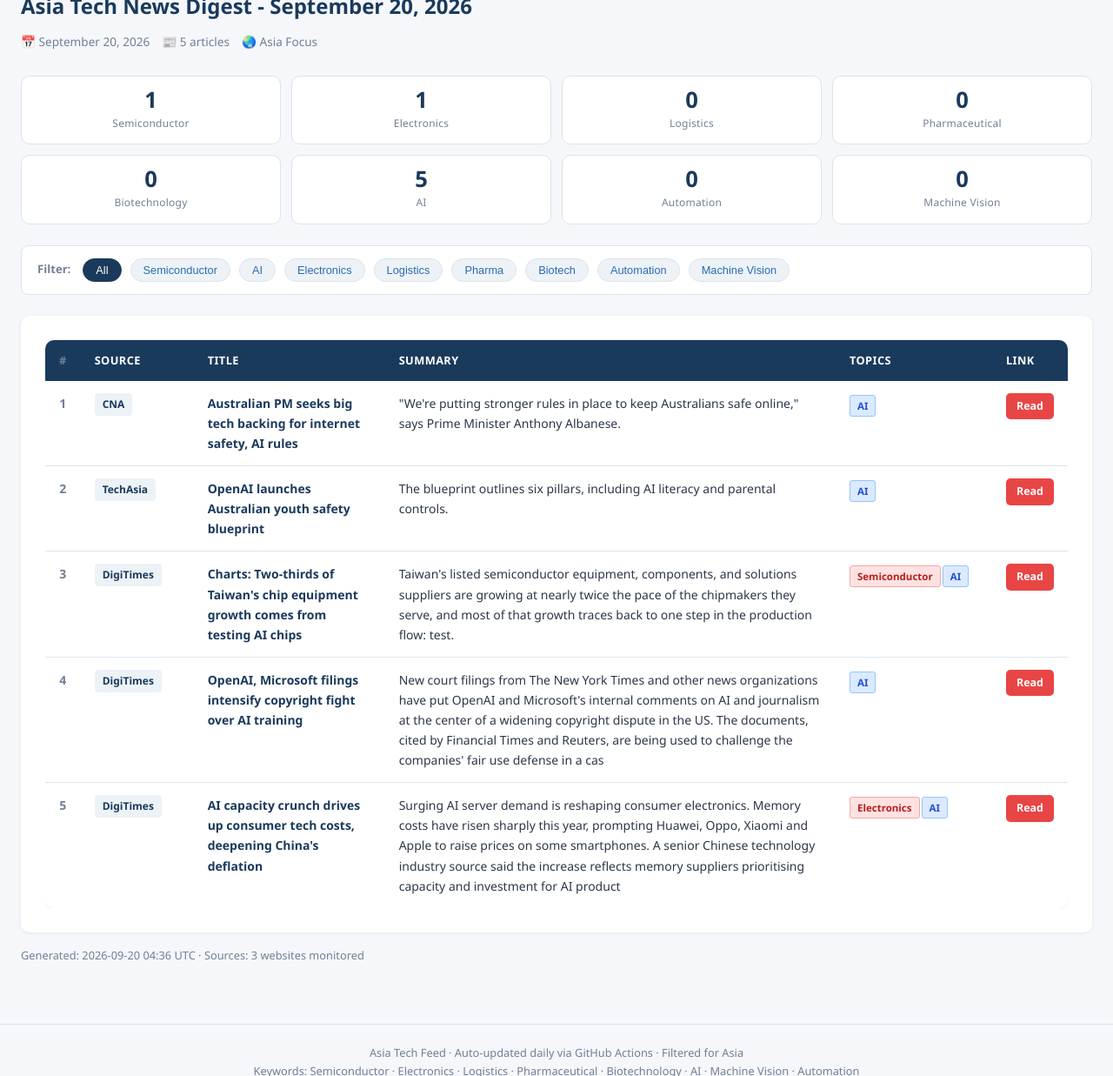
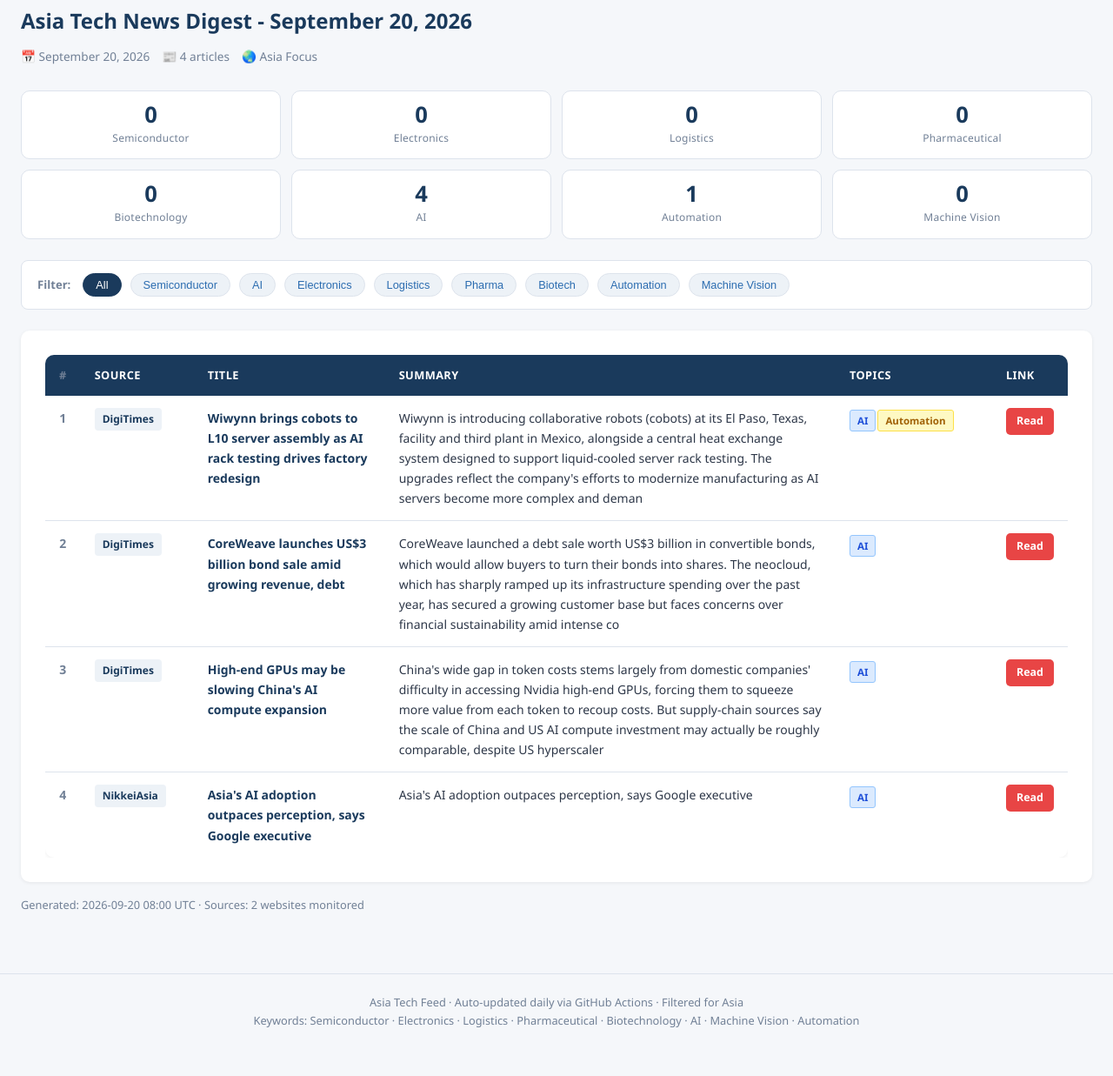
Before and after one commit to asiatechfeed/Asia-Tech-Feed, a Jekyll site: the page built from _posts/2026-09-20-asia-tech-news-digest.md, in a window 1280 px wide and 1400 px high, scrolled down 304 px, cut to the strip 163-1400 px from the top of the window. Shown: the whole strip at 87% size. Built offline with Jekyll 4.4.1, drawn with Linux system fonts in a browser that asks for light colours; a script that is not in the unit is left out; after the commit the page ends 1673 px from its top, so only the background shows below that; some of the changed text lies outside the part shown.

Commit message:
📰 News digest 2026-09-20 (4 articles)

```diff
--- a/_data/seen_urls.json
+++ b/_data/seen_urls.json
@@ -216,5 +216,9 @@
   "741eeb1baf": "2026-09-20",
   "71a8cecacc": "2026-09-20",
   "5ea7dd50fb": "2026-09-20",
-  "bc75d0a209": "2026-09-20"
+  "bc75d0a209": "2026-09-20",
+  "1c5e1fed1f": "2026-09-20",
+  "7abc7e455d": "2026-09-20",
+  "3fadc925a7": "2026-09-20",
+  "00f577e87a": "2026-09-20"
 }
--- a/_posts/2026-09-20-asia-tech-news-digest.md
+++ b/_posts/2026-09-20-asia-tech-news-digest.md
@@ -1,16 +1,16 @@
 ---
 layout: post
 title: "Asia Tech News Digest - September 20, 2026"
-date: 2026-09-20 12:36:33 +0800
-articles_count: 5
-sources_count: 3
-sources: ["CNA", "DigiTimes", "TechAsia"]
+date: 2026-09-20 16:00:42 +0800
+articles_count: 4
+sources_count: 2
+sources: ["DigiTimes", "NikkeiAsia"]
 csv_file: /assets/data/news-2026-09-20.tsv
-featured_title: "Australian PM seeks big tech backing for internet safety, AI rules"
-featured_url: "https://www.channelnewsasia.com/world/australian-pm-seeks-big-tech-backing-internet-safety-ai-rules-6397216"
-featured_source: "CNA"
-featured_summary: "\"We're putting stronger rules in place to keep Australians safe online,\" says Prime Minister Anthony Albanese."
-featured_image: "https://dam.mediacorp.sg/image/upload/s--bbjlrM5X--/c_fill,g_auto,h_676,w_1200/f_auto,q_auto/v1/mediacorp/cna/image/2026/09/20/000_c8td9t3.jpg?itok=06j3Dijv"
+featured_title: "Wiwynn brings cobots to L10 server assembly as AI rack testing drives factory redesign"
+featured_url: "https://www.digitimes.com/news/a20260918PD216/wiwynn-testing-manufacturing-plant-cooling.html"
+featured_source: "DigiTimes"
+featured_summary: "Wiwynn is introducing collaborative robots (cobots) at its El Paso, Texas, facility and third plant in Mexico, alongside a central heat exchange system designed to support liquid-cooled server rack testing. The upgrades reflect the company's efforts to modernize manufacturing as AI servers become more complex and deman"
+featured_image: "https://img.digitimes.com/newsshow/20260918pd216_files/2_b.jpg"
 ---
 
 <table class="news-table">
@@ -27,43 +27,35 @@ featured_image: "https://dam.mediacorp.sg/image/upload/s--bbjlrM5X--/c_fill,g_au
 <tbody>
 <tr>
   <td class="col-num">1</td>
-  <td class="col-source"><span class="source-badge">CNA</span></td>
-  <td class="col-title"><span class="article-title">Australian PM seeks big tech backing for internet safety, AI rules</span></td>
-  <td class="col-summary">"We're putting stronger rules in place to keep Australians safe online," says Prime Minister Anthony Albanese.</td>
-  <td class="col-tags"><span class="tag ai">AI</span></td>
-  <td class="col-link"><a class="btn-link" href="https://www.channelnewsasia.com/world/australian-pm-seeks-big-tech-backing-internet-safety-ai-rules-6397216" target="_blank" rel="noopener">Read</a></td>
+  <td class="col-source"><span class="source-badge">DigiTimes</span></td>
+  <td class="col-title"><span class="article-title">Wiwynn brings cobots to L10 server assembly as AI rack testing drives factory redesign</span></td>
+  <td class="col-summary">Wiwynn is introducing collaborative robots (cobots) at its El Paso, Texas, facility and third plant in Mexico, alongside a central heat exchange system designed to support liquid-cooled server rack testing. The upgrades reflect the company's efforts to modernize manufacturing as AI servers become more complex and deman</td>
+  <td class="col-tags"><span class="tag ai">AI</span><span class="tag auto">Automation</span></td>
+  <td class="col-link"><a class="btn-link" href="https://www.digitimes.com/news/a20260918PD216/wiwynn-testing-manufacturing-plant-cooling.html" target="_blank" rel="noopener">Read</a></td>
 </tr>
 <tr>
   <td class="col-num">2</td>
-  <td class="col-source"><span class="source-badge">TechAsia</span></td>
-  <td class="col-title"><span class="article-title">OpenAI launches Australian youth safety blueprint</span></td>
-  <td class="col-summary">The blueprint outlines six pillars, including AI literacy and parental controls.</td>
+  <td class="col-source"><span class="source-badge">DigiTimes</span></td>
+  <td class="col-title"><span class="article-title">CoreWeave launches US$3 billion bond sale amid growing revenue, debt</span></td>
+  <td class="col-summary">CoreWeave launched a debt sale worth US$3 billion in convertible bonds, which would allow buyers to turn their bonds into shares. The neocloud, which has sharply ramped up its infrastructure spending over the past year, has secured a growing customer base but faces concerns over financial sustainability amid intense co</td>
   <td class="col-tags"><span class="tag ai">AI</span></td>
-  <td class="col-link"><a class="btn-link" href="https://www.techinasia.com/openai-appoints-ai-safety-expert-to-foundation-board" target="_blank" rel="noopener">Read</a></td>
+  <td class="col-link"><a class="btn-link" href="https://www.digitimes.com/news/a20260918VL216/revenue-capacity-infrastructure-bloomberg-2030.html" target="_blank" rel="noopener">Read</a></td>
 </tr>
 <tr>
   <td class="col-num">3</td>
   <td class="col-source"><span class="source-badge">DigiTimes</span></td>
-  <td class="col-title"><span class="article-title">Charts: Two-thirds of Taiwan's chip equipment growth comes from testing AI chips</span></td>
-  <td class="col-summary">Taiwan's listed semiconductor equipment, components, and solutions suppliers are growing at nearly twice the pace of the chipmakers they serve, and most of that growth traces back to one step in the production flow: test.</td>
-  <td class="col-tags"><span class="tag semi">Semiconductor</span><span class="tag ai">AI</span></td>
-  <td class="col-link"><a class="btn-link" href="https://www.digitimes.com/news/a20260918VL220/equipment-taiwan-growth-testing-revenue.html" target="_blank" rel="noopener">Read</a></td>
+  <td class="col-title"><span class="article-title">High-end GPUs may be slowing China's AI compute expansion</span></td>
+  <td class="col-summary">China's wide gap in token costs stems largely from domestic companies' difficulty in accessing Nvidia high-end GPUs, forcing them to squeeze more value from each token to recoup costs. But supply-chain sources say the scale of China and US AI compute investment may actually be roughly comparable, despite US hyperscaler</td>
+  <td class="col-tags"><span class="tag ai">AI</span></td>
+  <td class="col-link"><a class="btn-link" href="https://www.digitimes.com/news/a20260918PD211/expansion-high-end-2025-data-center-2026.html" target="_blank" rel="noopener">Read</a></td>
 </tr>
 <tr>
   <td class="col-num">4</td>
-  <td class="col-source"><span class="source-badge">DigiTimes</span></td>
-  <td class="col-title"><span class="article-title">OpenAI, Microsoft filings intensify copyright fight over AI training</span></td>
-  <td class="col-summary">New court filings from The New York Times and other news organizations have put OpenAI and Microsoft's internal comments on AI and journalism at the center of a widening copyright dispute in the US. The documents, cited by Financial Times and Reuters, are being used to challenge the companies' fair use defense in a cas</td>
+  <td class="col-source"><span class="source-badge">NikkeiAsia</span></td>
+  <td class="col-title"><span class="article-title">Asia's AI adoption outpaces perception, says Google executive</span></td>
+  <td class="col-summary">Asia's AI adoption outpaces perception, says Google executive</td>
   <td class="col-tags"><span class="tag ai">AI</span></td>
-  <td class="col-link"><a class="btn-link" href="https://www.digitimes.com/news/a20260918PD230/openai-microsoft-copyright-training-new-york-times.html" target="_blank" rel="noopener">Read</a></td>
-</tr>
-<tr>
-  <td class="col-num">5</td>
-  <td class="col-source"><span class="source-badge">DigiTimes</span></td>
-  <td class="col-title"><span class="article-title">AI capacity crunch drives up consumer tech costs, deepening China's deflation</span></td>
-  <td class="col-summary">Surging AI server demand is reshaping consumer electronics. Memory costs have risen sharply this year, prompting Huawei, Oppo, Xiaomi and Apple to raise prices on some smartphones. A senior Chinese technology industry source said the increase reflects memory suppliers prioritising capacity and investment for AI product</td>
-  <td class="col-tags"><span class="tag semi">Electronics</span><span class="tag ai">AI</span></td>
-  <td class="col-link"><a class="btn-link" href="https://www.digitimes.com/news/a20260918PD225/demand-ai-server-capacity-electronics-smartphone.html" target="_blank" rel="noopener">Read</a></td>
+  <td class="col-link"><a class="btn-link" href="https://asia.nikkei.com/business/technology/asia-s-ai-adoption-outpaces-perception-says-google-executive" target="_blank" rel="noopener">Read</a></td>
 </tr>
 </tbody>
 </table>
```
Also changed, not shown: _digest_meta.json (+19 -25 lines), assets/data/news-2026-09-20.tsv (+4 -5 lines), assets/data/search-index.json.
